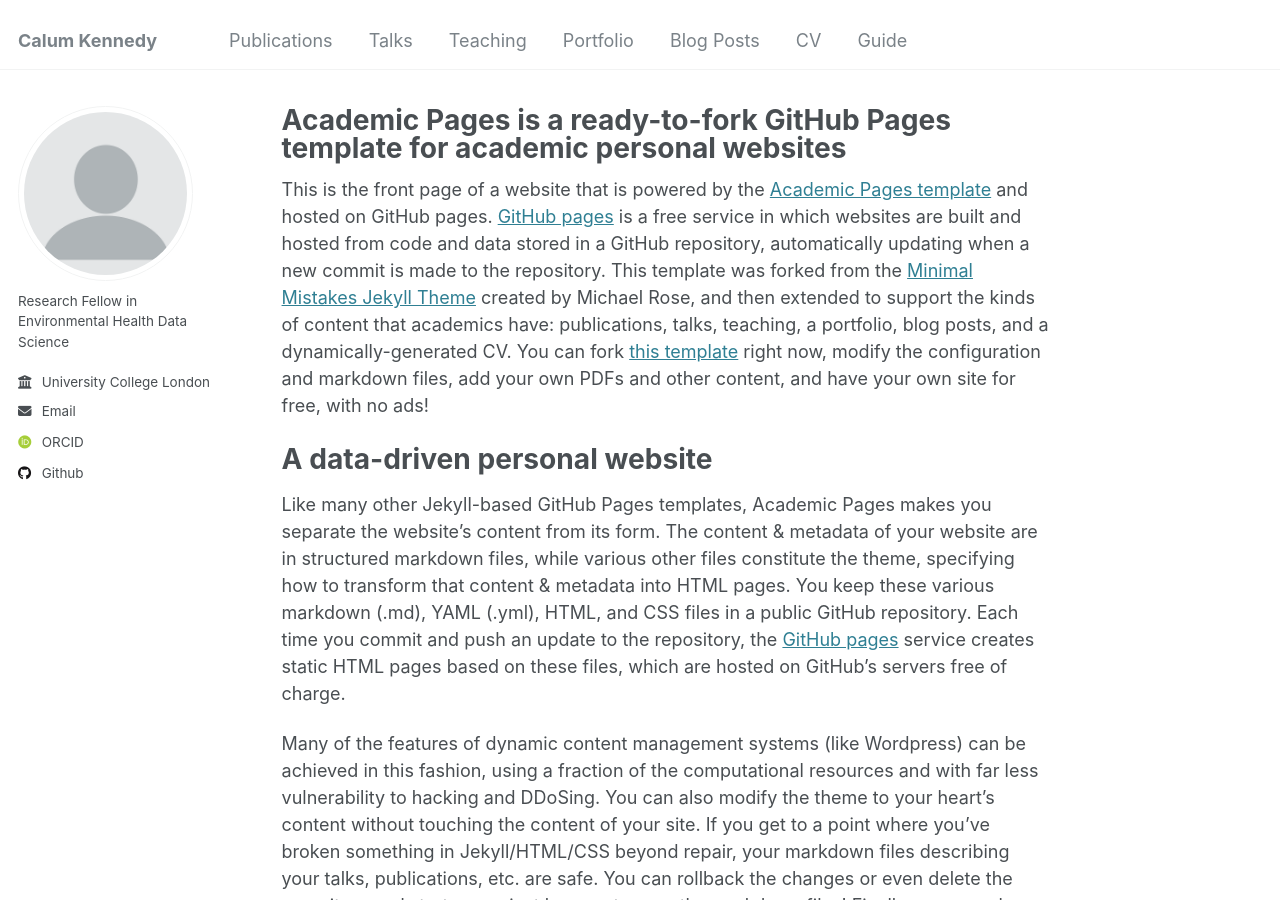
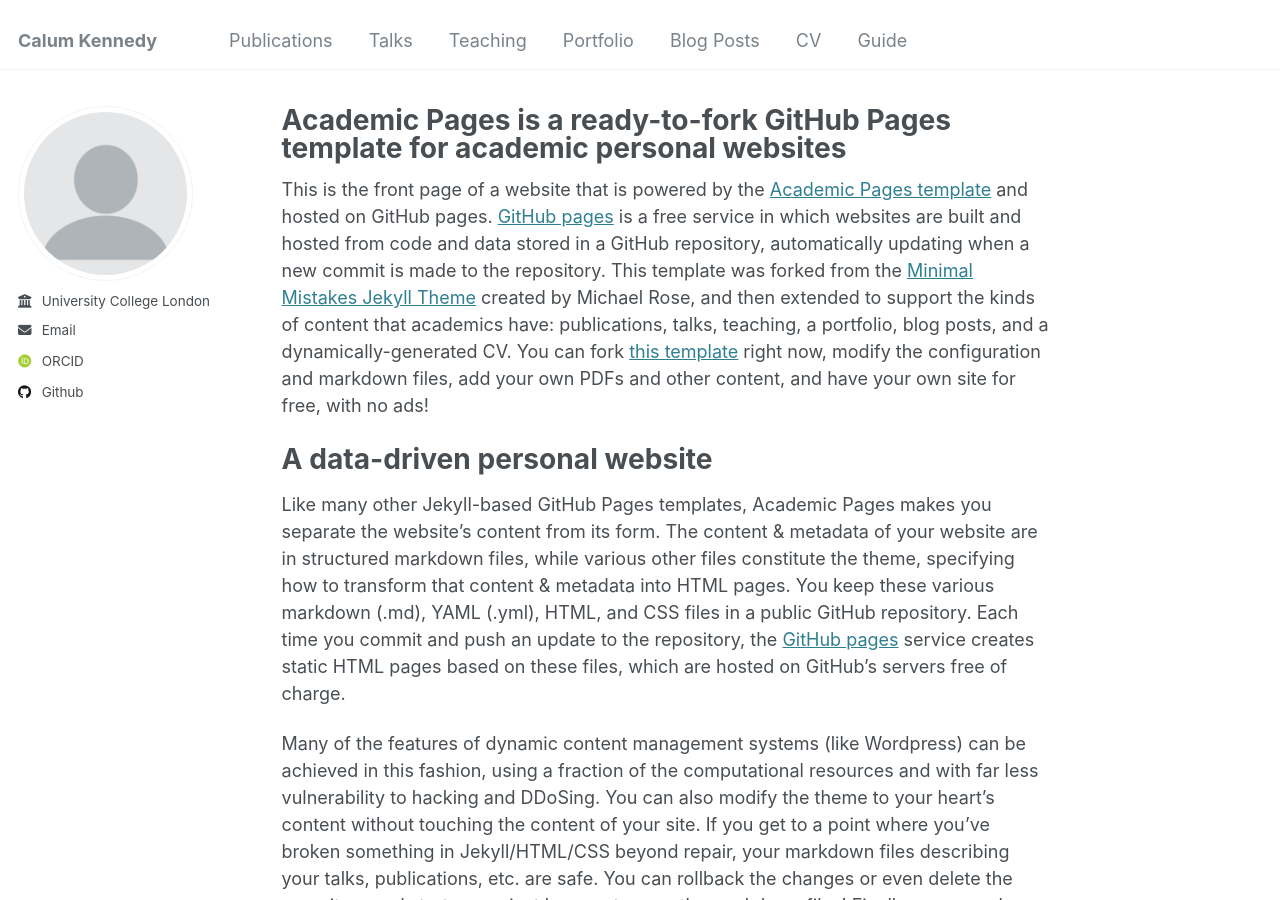
Before and after one commit to calum-kennedy-98/calum-kennedy-98.github.io, a Jekyll site: the page built from _pages/about.md, in a window 1280 px wide and 900 px high. Built offline with Jekyll 4.4.1, drawn with Linux system fonts in a browser that asks for light colours; some web fonts are replaced.

Commit message:
Update _config.yml

```diff
--- a/_config.yml
+++ b/_config.yml
@@ -20,7 +20,7 @@ author:
   # Biographic information
   avatar           : "profile.png"
   pronouns         : # example: "she/her"
-  bio              : "Research Fellow in Environmental Health Data Science"
+  bio              : # "Research Fellow in Environmental Health Data Science"
   employer         : "University College London"
   uri              : # URL
   email            : "calum.kennedy.20@ucl.ac.uk"
```
